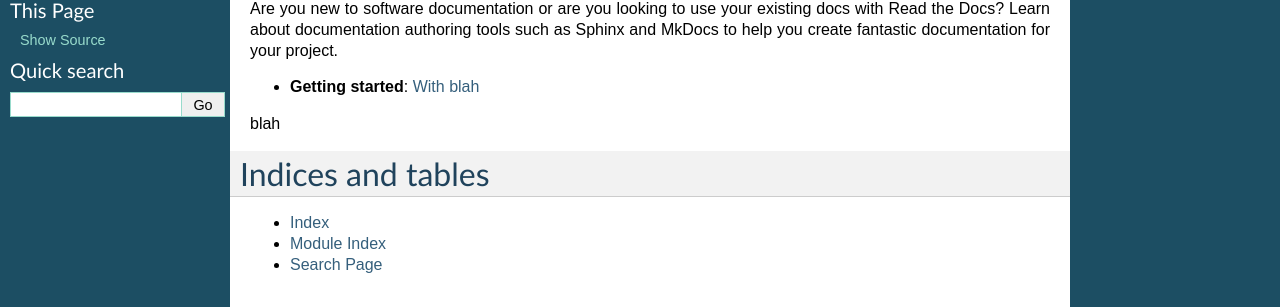
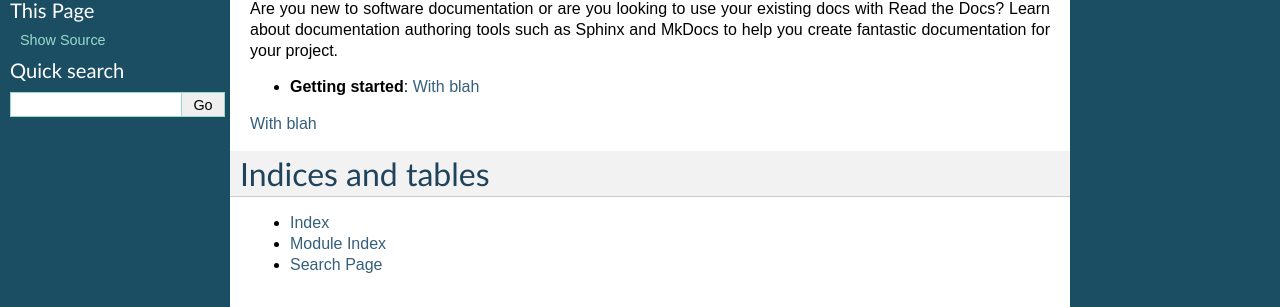
Before and after one commit to lintorre/GetTheDocs, a Sphinx documentation site: the page built from docs/index.rst, in a window 1280 px wide. Shown: the part 150-457 px from the top of the page. Built offline with Sphinx 7.4.7, drawn with Linux system fonts in a browser that asks for light colours.

Commit message:
Update index.rst

```diff
--- a/docs/index.rst
+++ b/docs/index.rst
@@ -21,7 +21,7 @@ to help you create fantastic documentation for your project.
    :hidden:
    :caption: First Steps
 
-blah
+:doc:`With blah <blah>`
 
 
 
```
